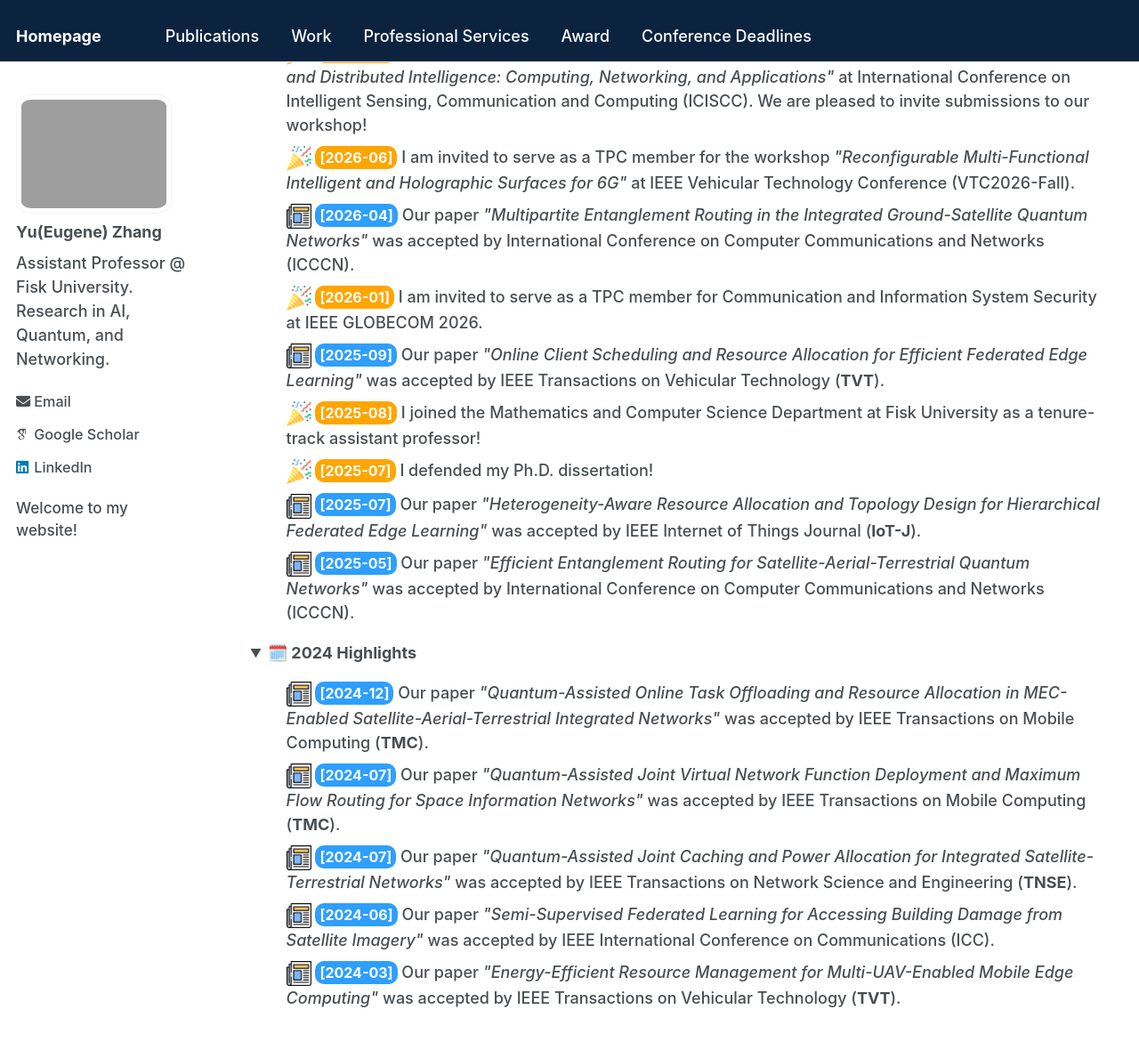
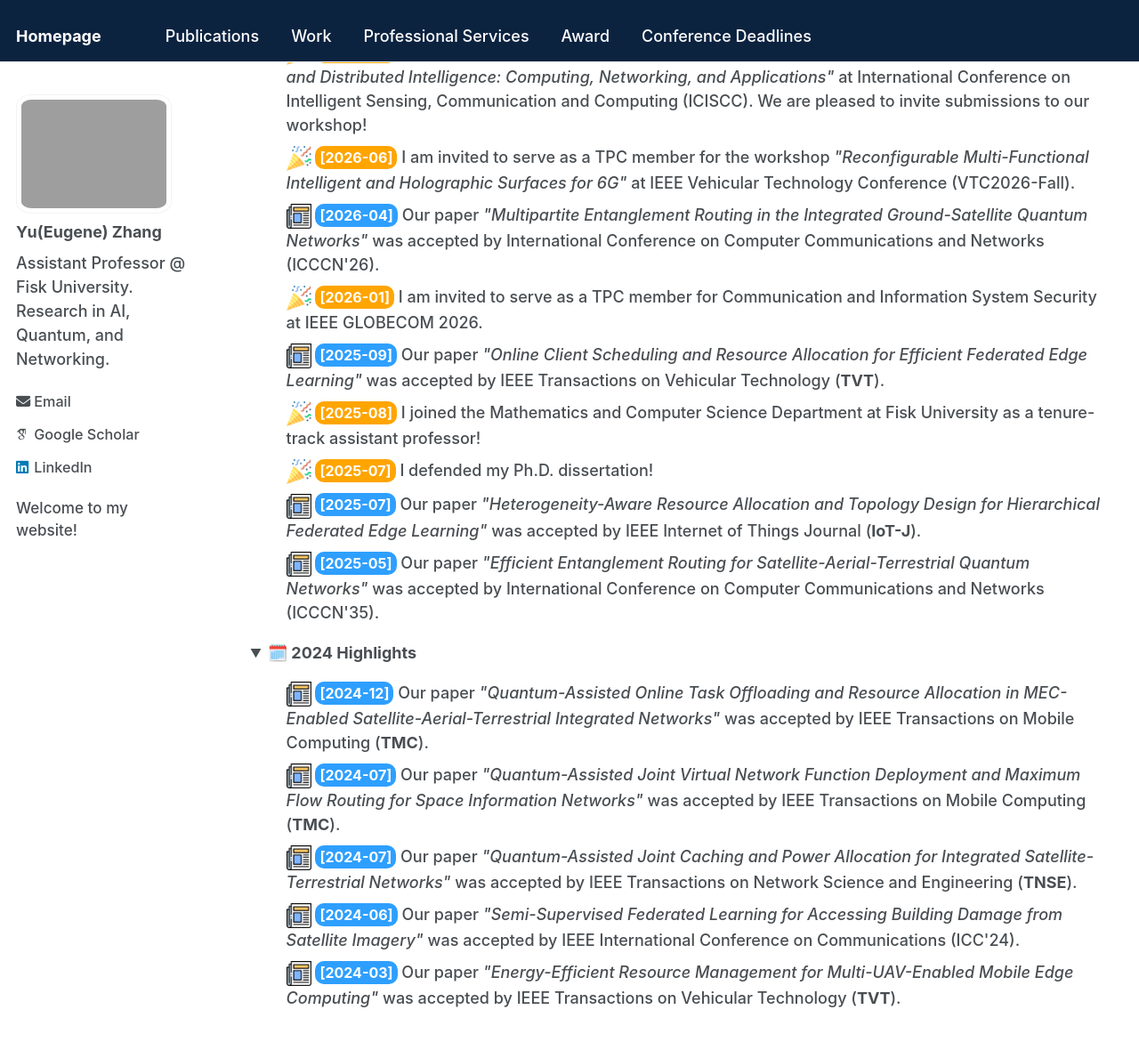
Before and after one commit to Yu-Zhang-Eugene/yu-zhang-eugene.github.io, a Jekyll site: the page built from _pages/about.md, in a window 1280 px wide and 1400 px high, scrolled down 686 px. Shown: the top 1171 px of the window at 89% size. Built offline with Jekyll 4.4.1, drawn with Linux system fonts in a browser that asks for light colours; some web fonts are replaced.

Commit message:
Update about.md

```diff
--- a/_pages/about.md
+++ b/_pages/about.md
@@ -40,7 +40,7 @@ Recent News
 
   <li>
     <img src="/images/newspaper.png" alt="news" class="news-icon-img">
-    <span class="date-tag blue">[2026-04]</span> Our paper <em>"Multipartite Entanglement Routing in the Integrated Ground-Satellite Quantum Networks"</em> was accepted by International Conference on Computer Communications and Networks (ICCCN).
+    <span class="date-tag blue">[2026-04]</span> Our paper <em>"Multipartite Entanglement Routing in the Integrated Ground-Satellite Quantum Networks"</em> was accepted by International Conference on Computer Communications and Networks (ICCCN'26).
   </li>
 
   <li>
@@ -70,7 +70,7 @@ Recent News
 
   <li>
     <img src="/images/newspaper.png" alt="news" class="news-icon-img">
-    <span class="date-tag blue">[2025-05]</span> Our paper <em>"Efficient Entanglement Routing for Satellite-Aerial-Terrestrial Quantum Networks"</em> was accepted by International Conference on Computer Communications and Networks (ICCCN).
+    <span class="date-tag blue">[2025-05]</span> Our paper <em>"Efficient Entanglement Routing for Satellite-Aerial-Terrestrial Quantum Networks"</em> was accepted by International Conference on Computer Communications and Networks (ICCCN'35).
   </li>
 </ul>
 </details>
@@ -96,7 +96,7 @@ Recent News
 
   <li>
     <img src="/images/newspaper.png" alt="news" class="news-icon-img">
-    <span class="date-tag blue">[2024-06]</span> Our paper <em>"Semi-Supervised Federated Learning for Accessing Building Damage from Satellite Imagery"</em> was accepted by IEEE International Conference on Communications (ICC).
+    <span class="date-tag blue">[2024-06]</span> Our paper <em>"Semi-Supervised Federated Learning for Accessing Building Damage from Satellite Imagery"</em> was accepted by IEEE International Conference on Communications (ICC'24).
   </li>
 
   <li>
```
